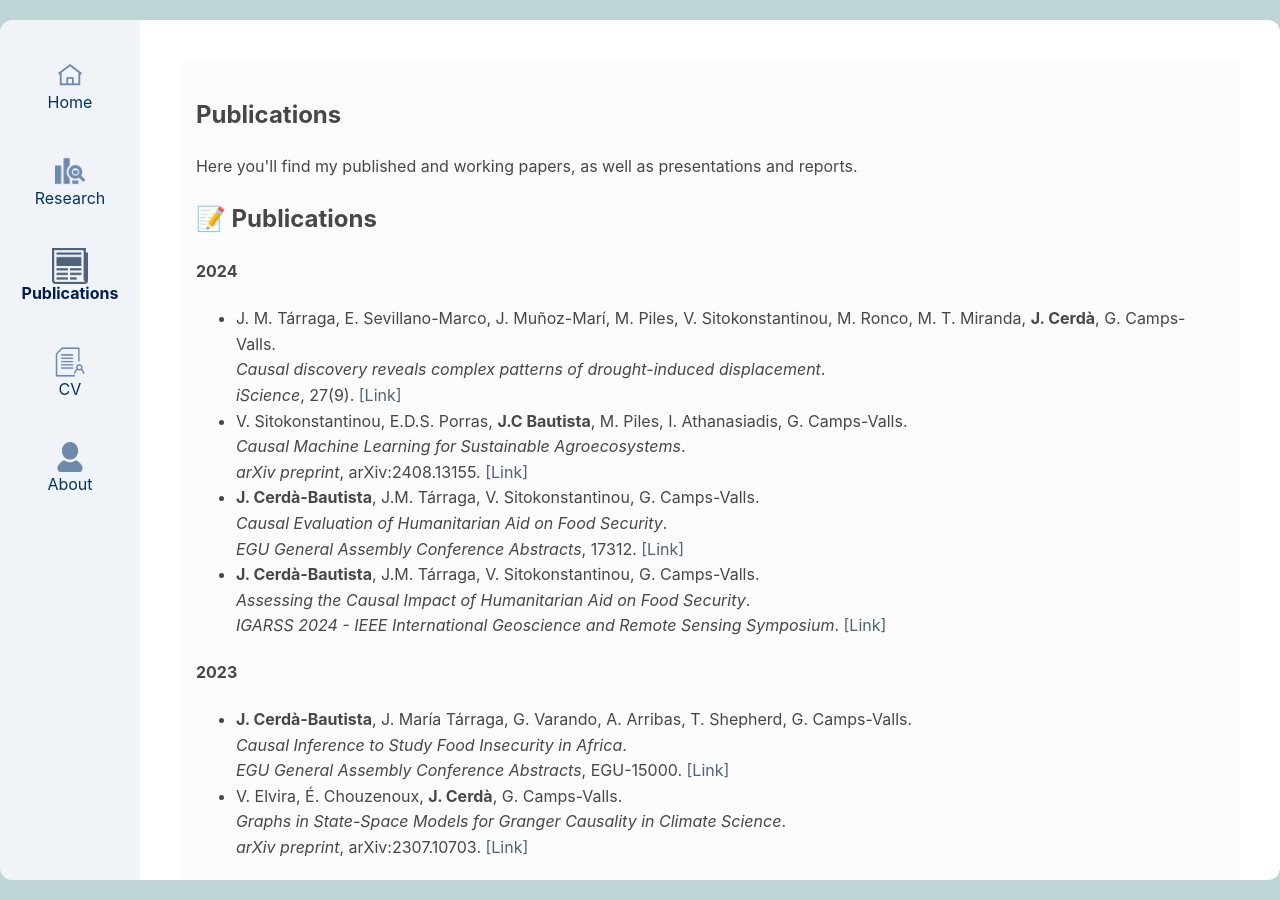
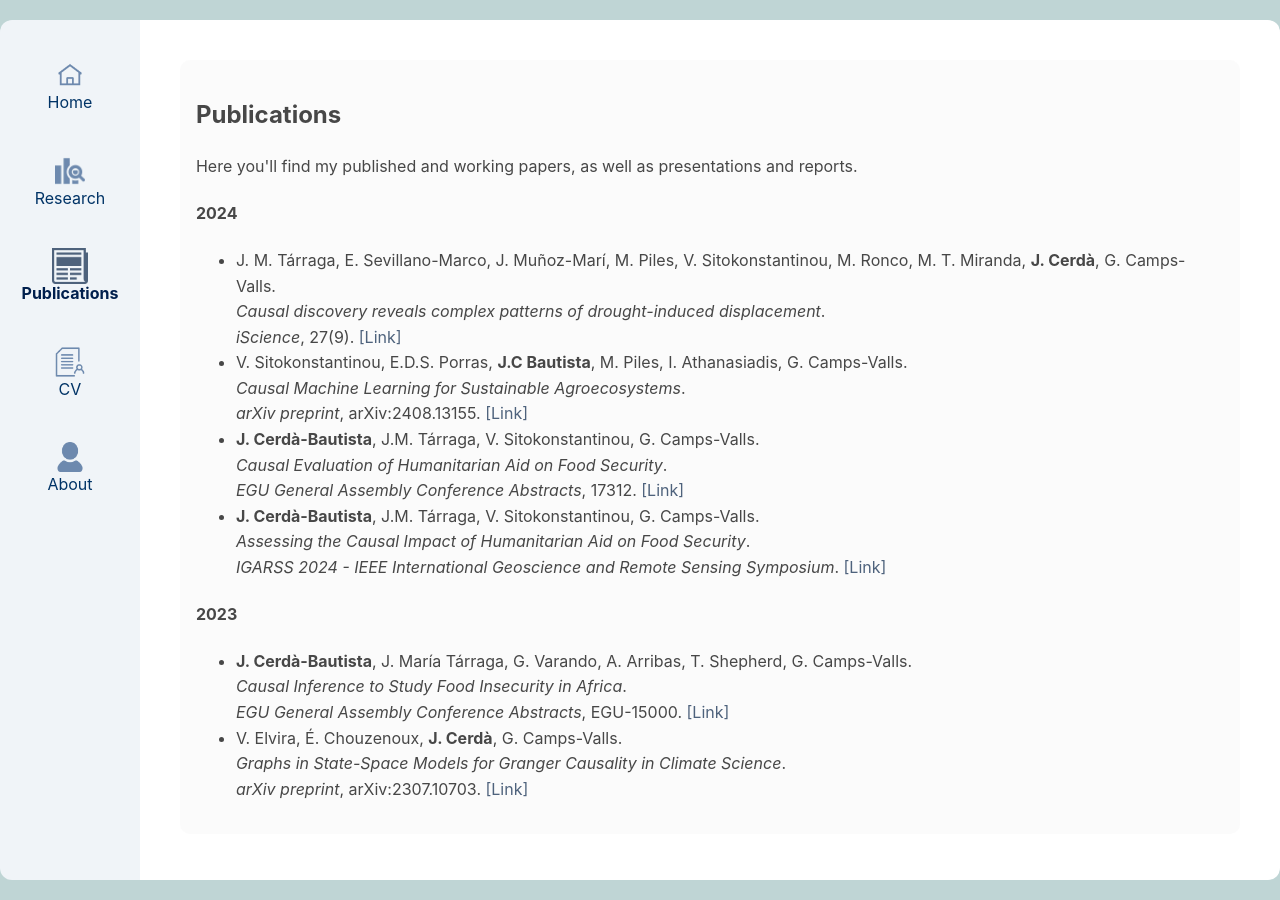
Before and after one commit to jordicbau/jordicbau.github.io, a Jekyll site: the page built from publications.md, in a window 1280 px wide. Built offline with Jekyll 4.4.1, drawn with Linux system fonts in a browser that asks for light colours.

Commit message:
Update publications.md

```diff
--- a/publications.md
+++ b/publications.md
@@ -6,8 +6,6 @@ title: Publications
 <section class="sections">
 <h1>Publications</h1>
 <p>Here you'll find my published and working papers, as well as presentations and reports.</p>
-
-<h2>📝 Publications</h2>
 
 <h4>2024</h4>
 <ul>
```
